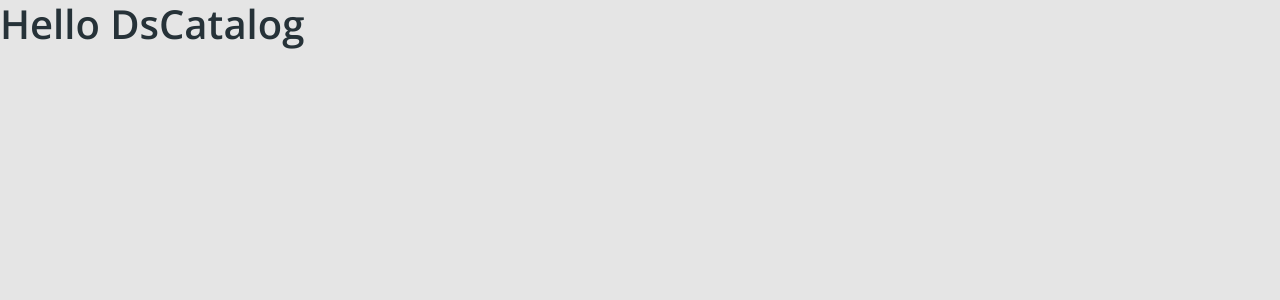
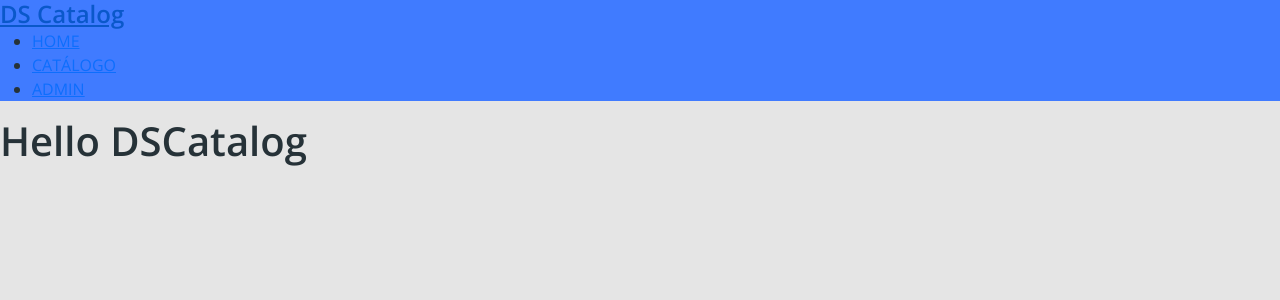
Before and after one commit to CarlosLaurine/Complete-DS-Catalog-App, a React (Create React App) app in the folder frontend-web/: page / in a window 1280 px wide. Shown: the top 300 px of the page. Built offline with nearby package versions, Linux system fonts and the light colour scheme.

Commit message:
Navbar Initial Component Settings

```diff
--- a/frontend-web/src/App.tsx
+++ b/frontend-web/src/App.tsx
@@ -1,8 +1,14 @@
 import './assets/styles/custom.scss';
 import './App.css';
+import Navbar from 'components/Navbar';
 
 function App() {
-  return <h1>Hello DsCatalog</h1>;
+  return (
+    <>
+      <Navbar />
+      <h1>Hello DSCatalog</h1>
+    </>
+  );
 }
 
 export default App;
--- /dev/null
+++ b/frontend-web/src/components/Navbar/index.tsx
@@ -0,0 +1,26 @@
+const Navbar = () => {
+  return (
+    <nav className="bg-primary">
+      <div>
+        <a href="link">
+          <h4>DS Catalog</h4>
+        </a>
+        <div>
+          <ul>
+            <li>
+              <a href="link">HOME</a>
+            </li>
+            <li>
+              <a href="link">CATÁLOGO</a>
+            </li>
+            <li>
+              <a href="link">ADMIN</a>
+            </li>
+          </ul>
+        </div>
+      </div>
+    </nav>
+  );
+};
+
+export default Navbar;
```
